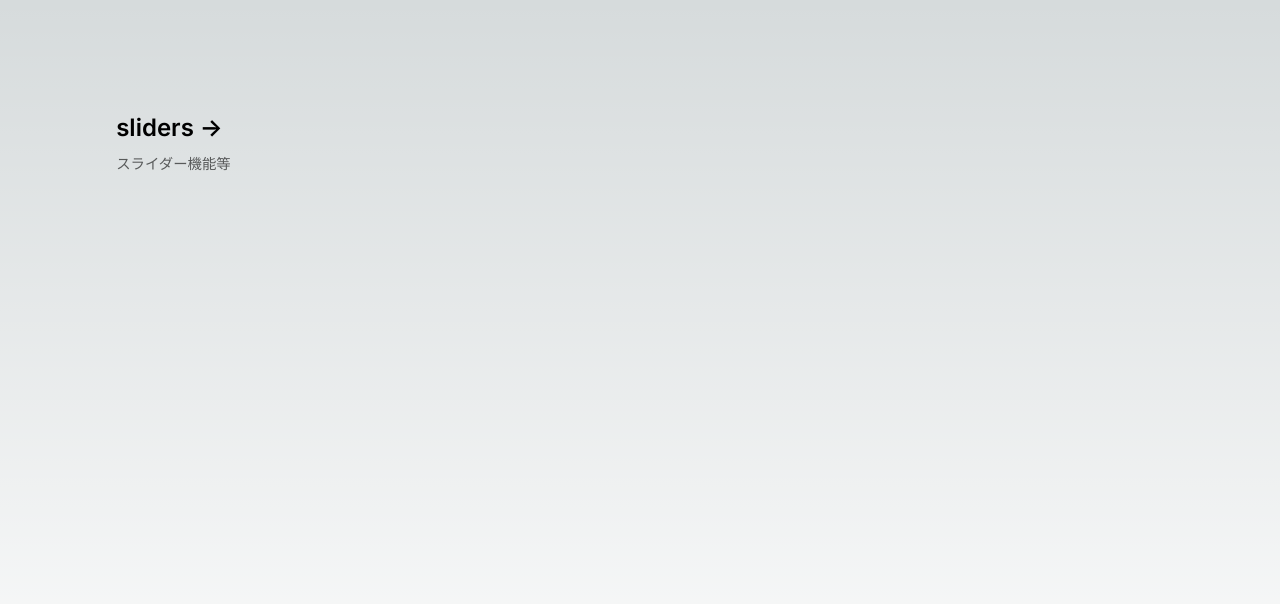
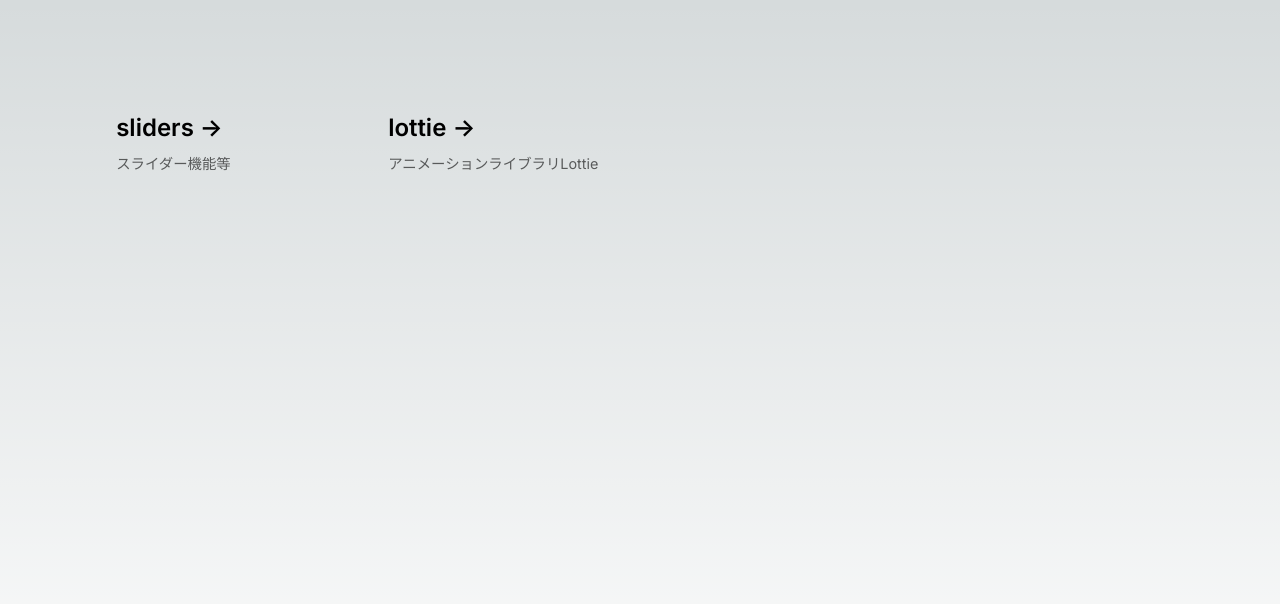
Before and after one commit to YujiTakebuchi/next-labo, a Next.js app: page / in a window 1280 px wide. Shown: the top 604 px of the page. Built offline with nearby package versions, Linux system fonts and the light colour scheme.

Commit message:
lottie-web導入、サイト組み込み

```diff
--- a/package.json
+++ b/package.json
@@ -15,6 +15,7 @@
     "@types/react-dom": "18.0.10",
     "eslint": "8.33.0",
     "eslint-config-next": "13.1.6",
+    "lottie-web": "^5.10.2",
     "next": "13.1.6",
     "react": "18.2.0",
     "react-dom": "18.2.0",
--- a/pages/index.tsx
+++ b/pages/index.tsx
@@ -1,5 +1,4 @@
 import Head from "next/head";
-import Image from "next/image";
 import { Inter } from "@next/font/google";
 import styles from "@/styles/Home.module.scss";
 import Link from "next/link";
@@ -28,6 +27,18 @@
             </h2>
             <p className={inter.className}>スライダー機能等</p>
           </Link>
+
+          <Link
+            href="/lottie"
+            className={styles.card}
+            target="_self"
+            rel="noopener noreferrer"
+          >
+            <h2 className={inter.className}>
+              lottie <span>-&gt;</span>
+            </h2>
+            <p className={inter.className}>アニメーションライブラリLottie</p>
+          </Link>
         </div>
       </main>
     </>
```
Also changed, not shown: components/LottieRef.tsx (added, +30 -0 lines), pages/lottie/index.tsx (added, +9 -0 lines), 2 other files (tests, documents, lock files or other folders).
